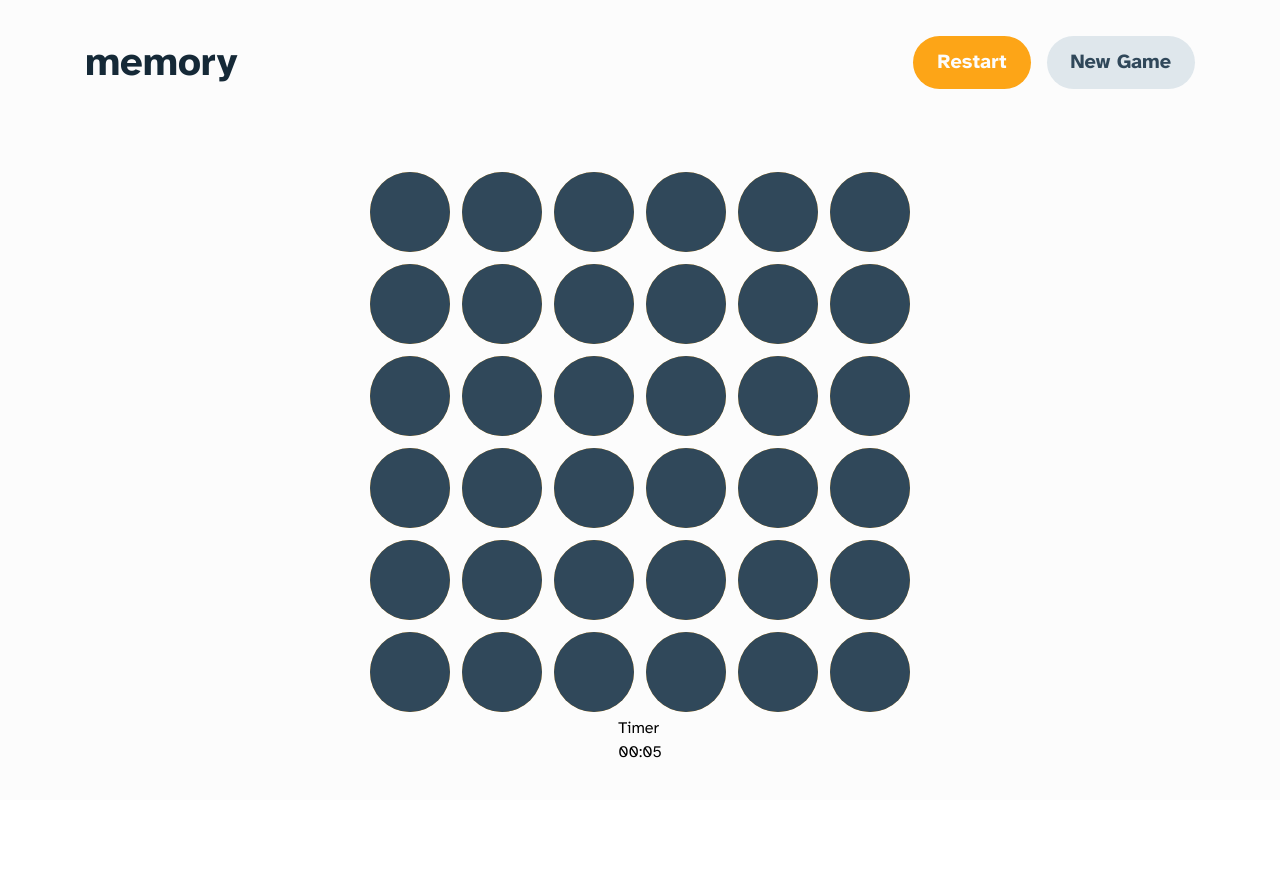
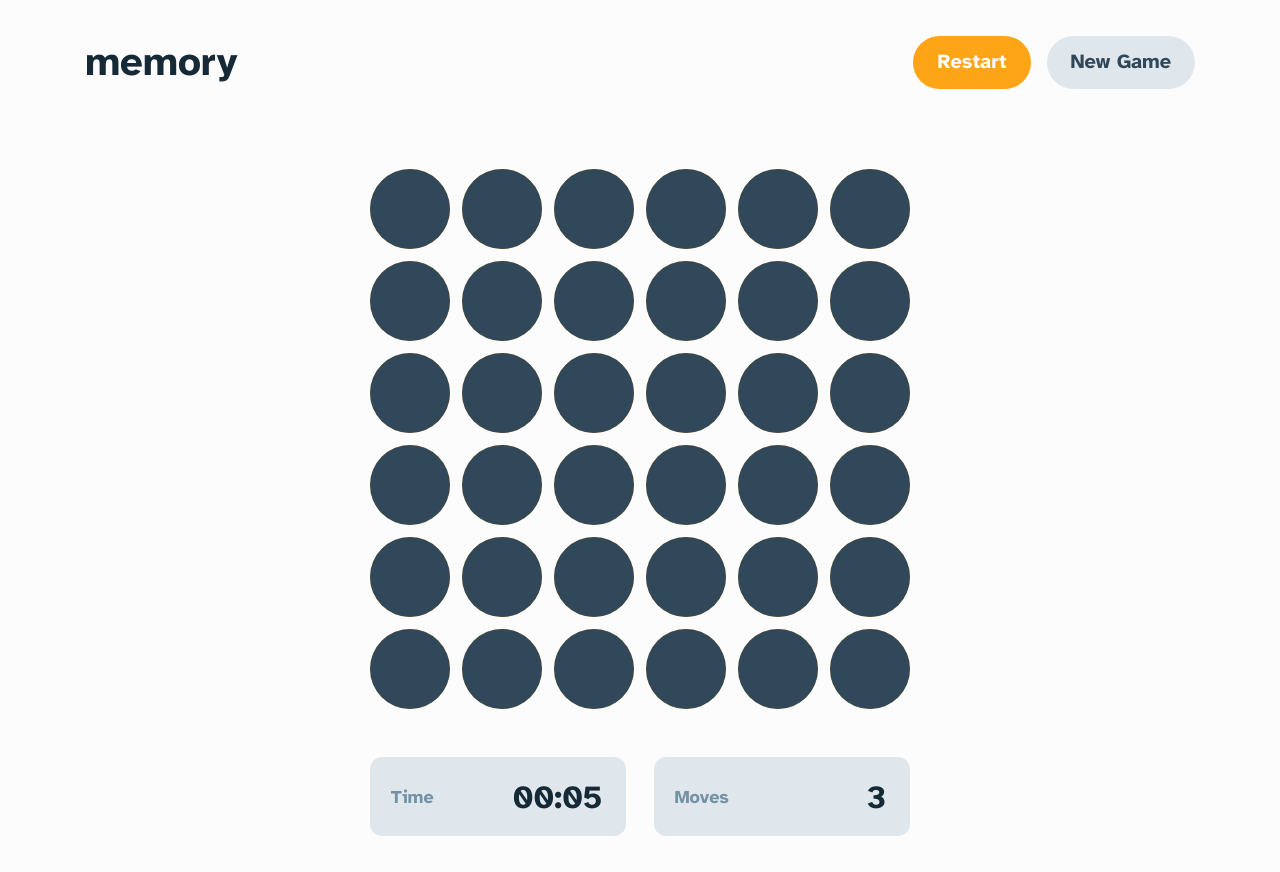
Before and after one commit to jubelo1234/memory-game, a React (Vite) app: page / in a window 1280 px wide. Before the commit the page ends 800 px from the top, so only its background shows below. Built offline with nearby package versions, Linux system fonts and the light colour scheme.

Commit message:
ui for timer done

```diff
--- a/src/components/Timer.tsx
+++ b/src/components/Timer.tsx
@@ -3,7 +3,7 @@ import { useState, useEffect } from "react";
 const Timer: React.FC = () => {
   const [seconds, setSeconds] = useState<number>(0);
 
-//   stop timer state should come from redux state
+  //   stop timer state should come from redux state
   const [stopTimer, setStopTimer] = useState<boolean>(false);
 
   useEffect(() => {
@@ -25,10 +25,13 @@ const Timer: React.FC = () => {
   };
 
   return (
-    <div>
-      <h2>Timer</h2>
-      <p>{formatTime(seconds)}</p>
-
+    <div className="flex flex-col items-center rounded bg-neutral-200 pt-[0.4rem] pb-[0.35rem] sm:rounded-xl md:flex-row md:justify-between md:pt-[1.55rem] md:pb-[1.4rem] md:pl-[1.3rem] md:pr-[1.5rem]">
+      <span className="font-bold text-neutral-500 sm:text-[1.125rem]">
+        Time
+      </span>
+      <span className=" text-[1.5rem] font-bold text-neutral-800 sm:leading-8 sm:text-[2rem]  timer">
+        {formatTime(seconds)}
+      </span>
     </div>
   );
 };
--- /dev/null
+++ b/src/components/TimerCont.tsx
@@ -0,0 +1,17 @@
+import { useState } from "react";
+import Timer from "./Timer";
+
+export default function TimerCont() {
+    const [moves, setMoves] = useState<number>(3);
+  return (
+    <div className="grid grid-cols-2 gap-[1.4rem] sm:gap-[1.7rem] ">
+      <Timer />
+      <div className="flex flex-col items-center rounded bg-neutral-200 pt-[0.4rem] pb-[0.35rem] sm:rounded-xl md:flex-row md:justify-between md:pt-[1.55rem] md:pb-[1.4rem] md:pl-[1.3rem] md:pr-[1.5rem]">
+        <span className="font-bold text-neutral-500 sm:text-[1.125rem]">Moves</span>
+        <span className=" text-[1.5rem] font-bold text-neutral-800 sm:leading-8  sm:text-[2rem] ">
+          {moves}
+        </span>
+      </div>
+    </div>
+  );
+}
--- a/src/pages/GamePage.tsx
+++ b/src/pages/GamePage.tsx
@@ -19,7 +19,8 @@ import moon from "../assets/icons/moon-solid.svg";
 import star from "../assets/icons/star-solid.svg";
 import terminal from "../assets/icons/terminal-solid.svg";
 import tree from "../assets/icons/tree-solid.svg";
-import Timer from "../components/Timer";
+
+import TimerCont from "../components/TimerCont";
 
 export default function GamePage() {
   const fourByFour: boolean = false;
@@ -153,8 +154,8 @@ export default function GamePage() {
                 )}
           </div>
         </div>
-        <div>
-          <Timer/>
+        <div className="w-full mt-6 min-[1000px]:mt-[3rem]  max-w-[327px] sm:max-w-[460px] tablet:max-w-[540px]">
+          <TimerCont/>
         </div>
       </div>
     </div>
```
